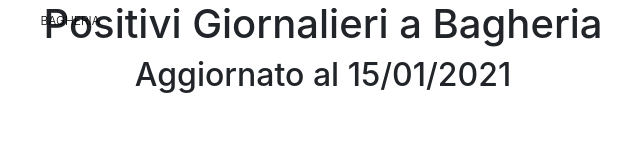
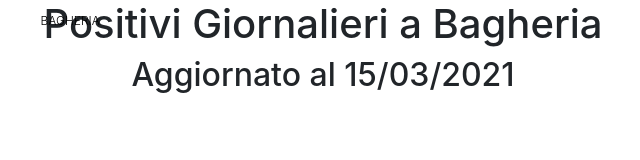
Before and after one commit to gabacode/f8lite, a React (Create React App) app: page / in a window 1280 px wide. Shown: the top 160 px of the page, without its empty margins (317-957 px from the left). Built offline with nearby package versions, Linux system fonts and the light colour scheme; what lightweight-charts, react-papaparse would draw is missing.

Commit message:
Update App.js

```diff
--- a/src/App.js
+++ b/src/App.js
@@ -62,7 +62,7 @@ function App() {
     <div className="App">
       <div className="container">
         <h1>Positivi Giornalieri a Bagheria</h1>
-        <h2>Aggiornato al 15/01/2021</h2>
+        <h2>Aggiornato al 15/03/2021</h2>
         <div className="footer">
           <p>Made with ❤️ by <a href="https://www.totel.it" target="_blank" rel="noopener noreferrer">Totel Media</a></p>
         </div>
```
